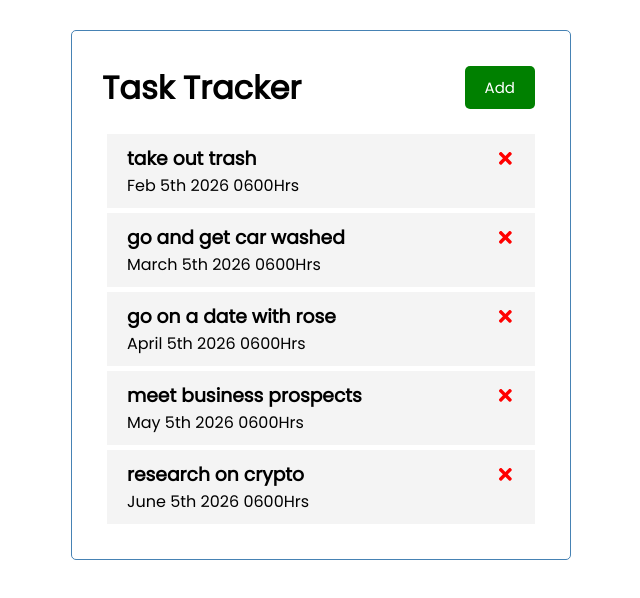
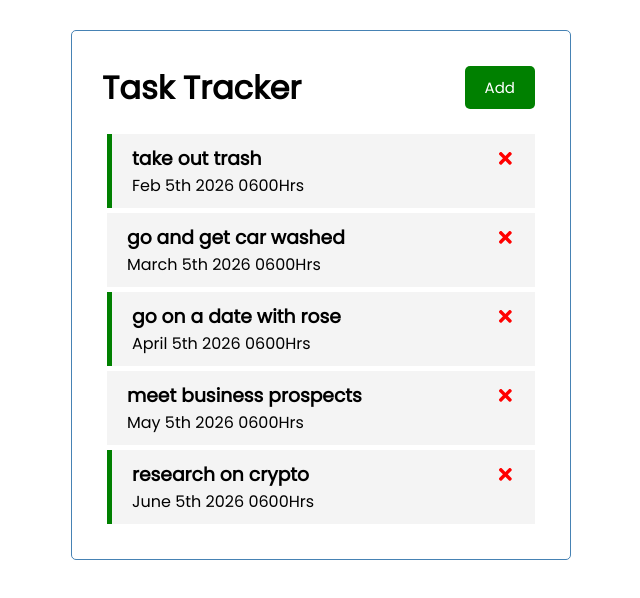
Before and after one commit to BrianSerem/react_crashcourse, a React (Create React App) app in the folder react-task-tracker/: page / in a window 1280 px wide. Shown: the top 598 px of the page, without its empty margins (319-959 px from the left). Built offline with nearby package versions, Linux system fonts and the light colour scheme.

Commit message:
added more components

```diff
--- a/react-task-tracker/src/App.js
+++ b/react-task-tracker/src/App.js
@@ -44,11 +44,16 @@
     setTasks(tasks.filter((task) => task.id !== id))
     console.log(id, 'has been deleted')
   }
+  // toggle task reminder
+
+  const toggleReminder = (id) => {
+    setTasks(tasks.map((task) => task.id === id ? {...task, reminder : !task.reminder} : task))
+  }
 
   return (
     <div className="container">
       <Header/>
-      <Tasks tasks={ tasks } onDelete = {deleteTask} />
+      {tasks.length > 0 ? (<Tasks onToggle={toggleReminder} tasks={ tasks } onDelete = {deleteTask} />) : ('No more tasks!')}
     </div>
   );
 }
--- a/react-task-tracker/src/components/Task.js
+++ b/react-task-tracker/src/components/Task.js
@@ -1,8 +1,9 @@
 import { FaTimes, FaBeer } from 'react-icons/fa'
 
-const Task = ({ task, onDelete }) => {
+const Task = ({ task, onDelete, onToggle }) => {
   return (
-    <div className="task" >
+    <div className={`task ${task.reminder ? 'reminder' : ''}`}
+      onDoubleClick={() => onToggle(task.id)}>
       <h3>{ task.text } < FaTimes style={ taskStyle } onClick={() => onDelete(task.id)}/> </h3>
       <p>{ task.day }</p>
     </div>
--- a/react-task-tracker/src/components/Tasks.js
+++ b/react-task-tracker/src/components/Tasks.js
@@ -3,12 +3,12 @@
 
 
 
-const Tasks = ({ tasks, onDelete }) => {
+const Tasks = ({ tasks, onDelete, onToggle }) => {
 
 
   return (
     <>
-      {tasks.map((task) => (<Task key={task.id} task={task} onDelete={onDelete}/>))}
+      {tasks.map((task) => (<Task key={task.id} task={task} onDelete={onDelete}  onToggle={onToggle}/>))}
     </>
   )
 }
```
